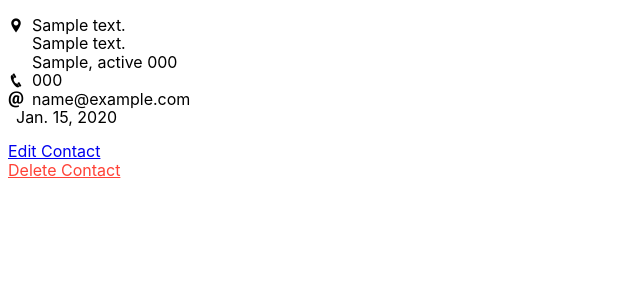
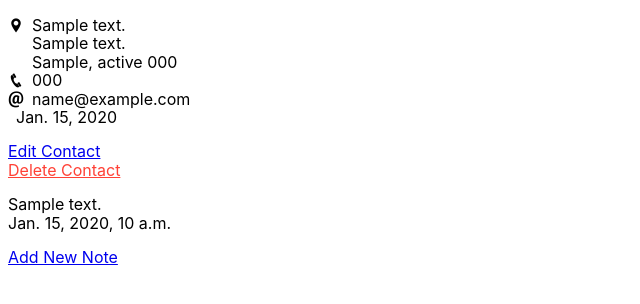
Before and after one commit to Momentum-Team-11/django-uptact-AlJord, a Django app: page /contacts/1/ in a window 1280 px wide. Shown: the top 304 px of the page, without its empty margins (0-640 px from the left). Run offline with Django 3.2, Linux system fonts and the light colour scheme; tables that the repository leaves empty hold one stand-in row (values such as "Sample post").

Commit message:
notes cant edit, but everything else is working

```diff
--- a/contacts/admin.py
+++ b/contacts/admin.py
@@ -1,4 +1,5 @@
 from django.contrib import admin
-from .models import Contact
+from .models import Contact, Note
 
 admin.site.register(Contact)
+admin.site.register(Note)
--- a/contacts/models.py
+++ b/contacts/models.py
@@ -26,8 +26,10 @@ class Contact(models.Model):
     zip_code = USZipCodeField(null=True, blank=True)
     birthday = models.DateField(null=True, blank=True)
 
+    # def __str__(self):
+    #     return self.name
 
 class Note(models.Model):
-    note = models.CharField(max_length=255, null=True, blank=True)
+    text = models.CharField(max_length=255, null=True, blank=True)
     created_date = models.DateTimeField(auto_now_add=datetime.now)
-    author = models.ForeignKey(Contact, null=True, on_delete=models.CASCADE)
+    contact = models.ForeignKey(Contact, null=True, on_delete=models.CASCADE, related_name='notes')
--- a/contacts/views.py
+++ b/contacts/views.py
@@ -1,13 +1,19 @@
 from django.shortcuts import render, redirect, get_object_or_404
 from .models import Contact
-from .forms import ContactForm
-
+from .forms import ContactForm, Note
+from .forms import NoteForm
 
 # Create your views here.
 def list_contacts(request):
     contacts = Contact.objects.all()
     return render(request, "contacts/list_contacts.html",
-                  {"contacts": contacts})
+        {"contacts": contacts})
+
+def contact_detail(request, pk):
+    contact = get_object_or_404(Contact, pk=pk)
+    note = Note.objects.all()
+    return render(request, "contacts/contact_detail.html",
+                  {"contact": contact, "note": note})
 
 
 def add_contact(request):
@@ -21,6 +27,18 @@ def add_contact(request):
 
     return render(request, "contacts/add_contact.html", {"form": form})
 
+
+def add_note(request, pk):
+    contact = get_object_or_404(Contact, pk=pk)
+
+    form = NoteForm(data=request.POST)
+    if form.is_valid():
+        note = form.save(commit=False)
+        note.contact = contact
+        note.save()
+        return redirect(to="contact_detail", pk=contact.pk)
+
+    return render(request, "contacts/add_note.html", {"form": form, "contact": contact})
 
 def edit_contact(request, pk):
     contact = get_object_or_404(Contact, pk=pk)
@@ -38,10 +56,10 @@ def edit_contact(request, pk):
     })
 
 
-def contact_detail(request, pk):
-    contact = get_object_or_404(Contact, pk=pk)
-    return render(request, "contacts/contact_detail.html",
-                    {'contact': contact})
+# def contact_detail(request, pk):
+#     contact = get_object_or_404(Contact, pk=pk)
+#     return render(request, "contacts/contact_detail.html",
+#                     {'contact': contact})
 
 def delete_contact(request, pk):
     contact = get_object_or_404(Contact, pk=pk)
--- a/templates/contacts/add_contact.html
+++ b/templates/contacts/add_contact.html
@@ -12,4 +12,6 @@
     </div>
   </form>
 </div>
+
+
 {% endblock %}
--- a/templates/contacts/contact_detail.html
+++ b/templates/contacts/contact_detail.html
@@ -34,12 +34,28 @@
   </div>
   {% endif %}
 
+  {% if contact.note %}
+  {% for note in contact.notes.all%}
+  <div class="flex">
+    <div class="pr2"><i class="icofont-ui-note"></i></div>
+    <div>{{ contact.note }}</div>
+  </div>
+  {% endfor %}
+  {% endif %}
+
 
   <p>
     <a href="{% url 'edit_contact' pk=contact.pk %}">Edit Contact</a><br>
     <a class="red" href="{% url 'delete_contact' pk=contact.pk %}">Delete Contact</a>
   </p>
 </div>
+      {%for note in note %}
+      {% if note.contact_id == contact.id %}
+      <div>{{ note.text }}</div>
+      <div>{{ note.created_date }}</div>
+    {% endif %}
+    {% endfor %}
 
-</div>
-{% endblock %}
+    <p><a href="{% url 'add_note' pk=contact.pk%}">Add New Note</a></p>
+
+    {% endblock %}
--- a/uptact/urls.py
+++ b/uptact/urls.py
@@ -29,6 +29,7 @@ urlpatterns = [
     path('contacts/<int:pk>/delete/',
          contacts_views.delete_contact,
          name='delete_contact'),
+    path('contacts/<int:pk>/note/', contacts_views.add_note, name='add_note')
 ]
 
 if settings.DEBUG:
```
Also changed, not shown: contacts/forms.py (+11 -2 lines), templates/contacts/add_note.html (added, +15 -0 lines), templates/contacts/list_contacts.html (+6 -2 lines), contacts/migrations/0004_remove_note_author_remove_note_note_note_contact_and_more.py (added).
